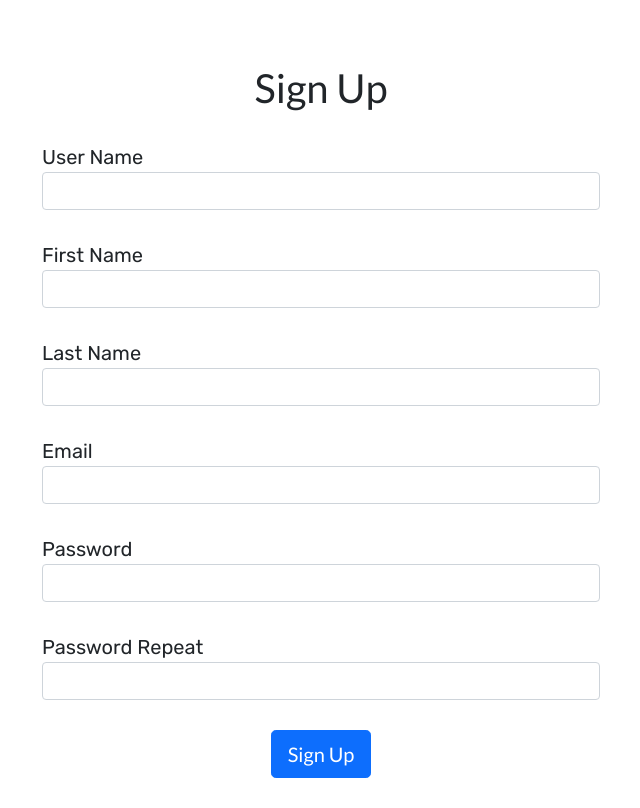
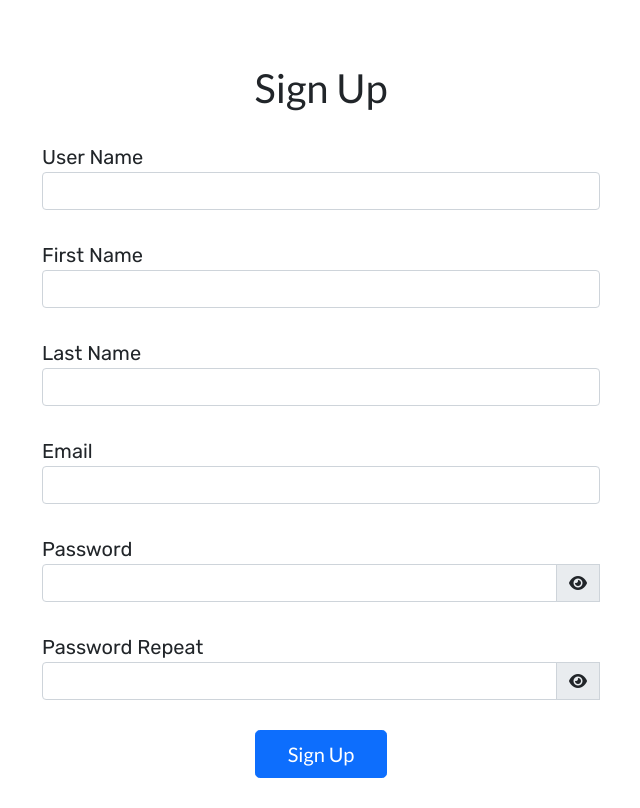
Before and after one commit to onurergun/FinObs, a React (Create React App) app in the folder finobs-fe/: page / in a window 1280 px wide. Shown: the whole page, without its empty margins (319-959 px from the left). Built offline with nearby package versions, Linux system fonts and the light colour scheme.

Commit message:
feat(sign-up): user sign up fe implemented
user sign up page with validations implemented

[skip ci]

```diff
--- a/finobs-fe/public/index.html
+++ b/finobs-fe/public/index.html
@@ -42,5 +42,6 @@
       To begin the development, run `npm start` or `yarn start`.
       To create a production bundle, use `npm run build` or `yarn build`.
     -->
+    <script src="https://kit.fontawesome.com/4001bdd812.js" crossorigin="anonymous"></script>
   </body>
 </html>
--- a/finobs-fe/src/components/FormButton.jsx
+++ b/finobs-fe/src/components/FormButton.jsx
@@ -4,10 +4,15 @@ import "./formButton.css"
 function FormButton(props) {
     const label = props.label;
     const onClick = props.onClick;
+    const isProcessing = props.processing;
 
     return (
         <div className="form-group text-center form-button">
-            <button className="btn btn-primary btn-lg" onClick={onClick}>{label}</button>
+
+            <button className="btn btn-primary btn-lg" type="button" onClick={onClick} disabled={isProcessing}>
+                <span className={"spinner-border spinner-border-sm " + (!isProcessing && "visually-hidden")} role="status" aria-hidden="true"></span>
+                <span className="m-3">{label}</span>
+            </button>
         </div>
     );
 }
--- a/finobs-fe/src/components/FormInput.jsx
+++ b/finobs-fe/src/components/FormInput.jsx
@@ -7,11 +7,22 @@ function FormInput(props) {
     const inputId = props.inputId;
     const inputName = props.inputName;
     const inputOnChange = props.inputOnChange;
+    const inputErrMessage = props.errorMessage;
+    const isRequired = props.required;
+
+    const isPasswordField = inputType === "password";
 
     return (
         <div className="form-group form-input-parent">
             <label>{labelText}</label>
-            <input className="form-control" type={inputType} id={inputId} name={inputName} onChange={inputOnChange}/>
+            <input className={"form-control " + (inputErrMessage && "is-invalid")}
+                   type={inputType}
+                   id={inputId}
+                   name={inputName}
+                   onChange={inputOnChange}
+                   required={isRequired}
+            />
+            <div className="invalid-feedback">{inputErrMessage}</div>
         </div>
     );
 }
--- /dev/null
+++ b/finobs-fe/src/components/FormInputPassword.jsx
@@ -0,0 +1,39 @@
+import {React, useState} from "react";
+
+import "./formInput.css"
+
+function FormInputPassword(props) {
+    const labelText = props.labelText;
+    const inputId = props.inputId;
+    const inputName = props.inputName;
+    const inputOnChange = props.inputOnChange;
+    const inputErrMessage = props.errorMessage;
+    const isRequired = props.required;
+
+    const [stateShowPassword, setStateShowPassword] = useState(false);
+
+    function showHidePassword(event) {
+        setStateShowPassword(prev => {return !prev});
+    }
+
+    return (
+        <div className="form-group form-input-parent">
+            <label>{labelText}</label>
+            <div className="input-group">
+                <input className={"form-control " + (inputErrMessage && "is-invalid")}
+                       type={stateShowPassword ? "text" : "password"}
+                       id={inputId}
+                       name={inputName}
+                       onChange={inputOnChange}
+                       required={isRequired}
+                />
+                <span className="input-group-text">
+                    <i className={stateShowPassword ? "fa-solid fa-eye-slash" : "fa-solid fa-eye"} id="togglePassword" style={{cursor: "pointer"}} onClick={showHidePassword}></i>
+                </span>
+                <div className="invalid-feedback">{inputErrMessage}</div>
+            </div>
+        </div>
+    );
+}
+
+export default FormInputPassword;
--- a/finobs-fe/src/pages/SignUp.jsx
+++ b/finobs-fe/src/pages/SignUp.jsx
@@ -1,12 +1,13 @@
 import {React, useState} from "react"
 import FormInput from "../components/FormInput";
+import FormInputPassword from "../components/FormInputPassword";
 import FormButton from "../components/FormButton";
 import "./signUp.css"
 
 import UserService from "../services/UserService";
 
 function SignUp(props) {
-    const [values, setValues] = useState({
+    const [stateValues, setStateValues] = useState({
         firstName: "",
         lastName: "",
         userName: "",
@@ -15,32 +16,92 @@ function SignUp(props) {
         passwordRepeat: ""
     });
 
+    const [stateErrors, setStateErrors] = useState({
+        firstNameErr: undefined,
+        lastNameErr: undefined,
+        userNameErr: undefined,
+        emailErr: undefined,
+        passwordErr: undefined,
+        passwordRepeatErr: undefined
+    });
+
+    const [stateProcessing, setStateProcessing] = useState(false);
+
+    function setFormErrors(resData) {
+        let updatedErrors = {
+            firstNameErr: undefined,
+            lastNameErr: undefined,
+            userNameErr: undefined,
+            emailErr: undefined,
+            passwordErr: undefined,
+            paswordRepeatErr: undefined
+        };
+
+        if (resData) {
+            const firstNameError = resData.errors.firstName;
+            const lastNameError = resData.errors.lastName;
+            const userNameError = resData.errors.userName;
+            const emailError = resData.errors.email;
+            const passwordError = resData.errors.password;
+
+            updatedErrors = {
+                firstNameErr: firstNameError,
+                lastNameErr: lastNameError,
+                userNameErr: userNameError,
+                emailErr: emailError,
+                passwordErr: passwordError,
+                paswordRepeatErr: undefined
+            };
+        }
+
+        setStateErrors(prev => {
+            return {
+                ...prev,
+                ...updatedErrors
+            }
+        });
+    }
+
+    function onButtonClick(event) {
+        console.log("SignUp Button clicked");
+        console.log(stateValues);
+
+        event.preventDefault();
+        setStateProcessing(true);
+        setFormErrors(undefined);
+        UserService.createUser(stateValues)
+            .then(response => {
+                if (response.status === 200) {
+                    console.log("User create request successful");
+                } else {
+                    console.log("User create request failed: " + response.status + " " + response.statusText);
+                    setFormErrors(response.data);
+                }
+                setStateProcessing(false);
+            });
+    }
+
     function onInputChange(e) {
         // console.log(e.target.id + " - " + e.target.value);
         const {name, value} = e.target;
 
-        setValues(prev => {
+        setStateValues(prev => {
             return {
                 ...prev,
                 [name]: value
             };
         });
-    }
 
-    function onButtonClick(event) {
-        event.preventDefault();
-        console.log("SignUp Button clicked");
-        console.log(values);
+        const errName = name + "Err";
+        setStateErrors(prev => {return {...prev, [errName]: undefined}});
 
-        UserService.createUser(values)
-            .then(response => {
-                if (response.status === 200) {
-                    console.log("User create request successful");
-                } else {
-                    console.log("User create request failed: " + response.status + " " + response.statusText);
-                    // TODO: Handle errors
-                }
-            });
+        if (name === "password" || name === "passwordRepeat") {
+            if (name === "password") {
+                setStateErrors(prev => {return {...prev, passwordRepeatErr: (value !== stateValues.passwordRepeat ? "does not match" : undefined)}});
+            } else if (name === "passwordRepeat") {
+                setStateErrors(prev => {return {...prev, passwordRepeatErr: (value !== stateValues.password ? "does not match" : undefined)}});
+            }
+        }
     }
 
     return (
@@ -51,39 +112,50 @@ function SignUp(props) {
                            inputType={"text"}
                            inputId={"userName"}
                            inputName={"userName"}
+                           errorMessage={stateErrors.userNameErr}
+                           required={true}
                            inputOnChange={onInputChange}>
                 </FormInput>
                 <FormInput labelText={"First Name"}
                            inputType={"text"}
                            inputId={"firstName"}
                            inputName={"firstName"}
+                           errorMessage={stateErrors.firstNameErr}
+                           required={true}
                            inputOnChange={onInputChange}>
                 </FormInput>
                 <FormInput labelText={"Last Name"}
                            inputType={"text"}
                            inputId={"lastName"}
                            inputName={"lastName"}
+                           errorMessage={stateErrors.lastNameErr}
+                           required={true}
                            inputOnChange={onInputChange}>
                 </FormInput>
                 <FormInput labelText={"Email"}
                            inputType={"email"}
                            inputId={"email"}
                            inputName={"email"}
+                           errorMessage={stateErrors.emailErr}
+                           required={true}
                            inputOnChange={onInputChange}>
                 </FormInput>
-                <FormInput labelText={"Password"}
-                           inputType={"password"}
+                <FormInputPassword labelText={"Password"}
                            inputId={"password"}
                            inputName={"password"}
+                           errorMessage={stateErrors.passwordErr}
+                           required={true}
                            inputOnChange={onInputChange}>
-                </FormInput>
-                <FormInput labelText={"Password Repeat"}
-                           inputType={"password"}
+                </FormInputPassword>
+                <FormInputPassword labelText={"Password Repeat"}
                            inputId={"passwordRepeat"}
                            inputName={"passwordRepeat"}
+                           errorMessage={stateErrors.passwordRepeatErr}
+                           required={true}
                            inputOnChange={onInputChange}>
-                </FormInput>
+                </FormInputPassword>
                 <FormButton label={"Sign Up"}
+                            processing={stateProcessing}
                             onClick={onButtonClick}>
                 </FormButton>
             </form>
```
